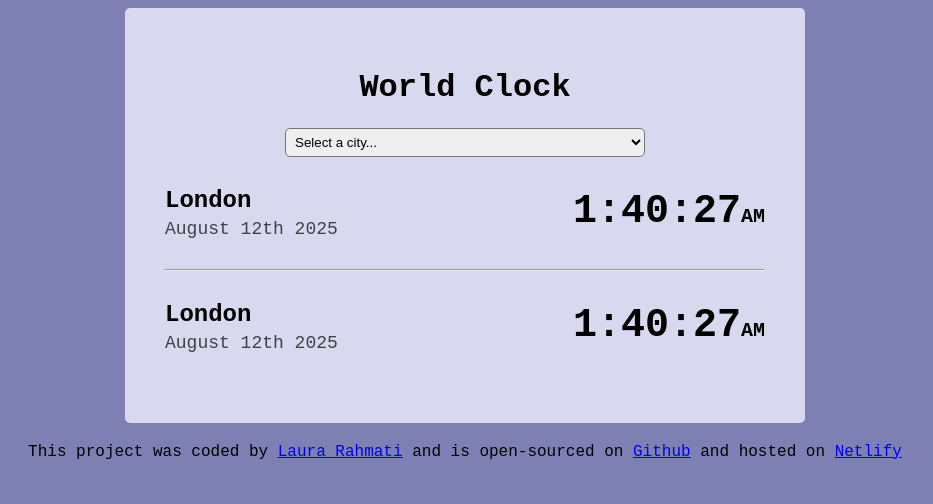
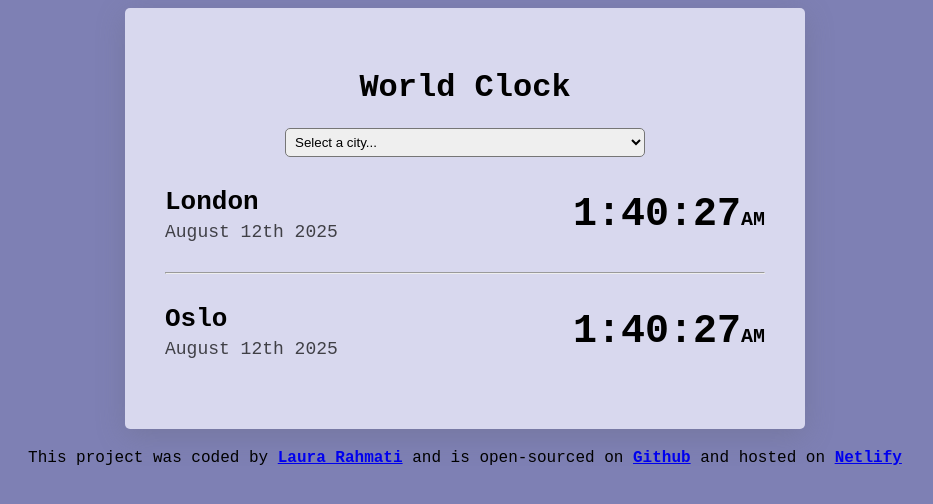
Before and after one commit to Laux0/World-clock, a plain HTML site: page index.html in a window 1280 px wide. Shown: the whole page, without its empty margins (175-1108 px from the left). Drawn offline with nearby package versions, Linux system fonts and the light colour scheme.

Commit message:
Added box shadow to container and boldness to links

```diff
--- a/index.html
+++ b/index.html
@@ -30,7 +30,7 @@
       <hr />
       <div class="city">
         <div class="city-right">
-          <h3 class="city-name">London</h3>
+          <h3 class="city-name">Oslo</h3>
           <div class="city-date">August 12th 2025</div>
         </div>
         <div class="city-left">
@@ -40,12 +40,16 @@
     </div>
     <footer>
       This project was coded by
-      <a href="https://github.com/Laux0" target="_blank">Laura Rahmati</a> and
-      is open-sourced on
-      <a href="https://github.com/Laux0/World-clock" target="_blank">Github</a>
+      <a href="https://github.com/Laux0" target="_blank"
+        ><strong>Laura Rahmati</strong></a
+      >
+      and is open-sourced on
+      <a href="https://github.com/Laux0/World-clock" target="_blank"
+        ><strong>Github</strong></a
+      >
       and hosted on
       <a href="https://travellingworldclock.netlify.app/" target="_blank"
-        >Netlify</a
+        ><strong>Netlify</strong></a
       >
     </footer>
     <script src="src/index.js"></script>
--- a/src/style.css
+++ b/src/style.css
@@ -18,6 +18,7 @@ footer {
   margin: 0 auto;
   padding: 40px;
   border-radius: 5px;
+  box-shadow: rgba(100, 100, 111, 0.3) 0px 7px 29px 0px;
 }
 
 .choose-city {
@@ -37,7 +38,7 @@ footer {
 
 .city-name {
   margin: 0;
-  font-size: 24px;
+  font-size: 26px;
 }
 
 .city-date {
@@ -49,7 +50,7 @@ footer {
 .city-time {
   font-size: 40px;
   font-weight: bold;
-  margin-top: 2px;
+  margin-top: 5px;
 }
 
 .am-pm {
```
